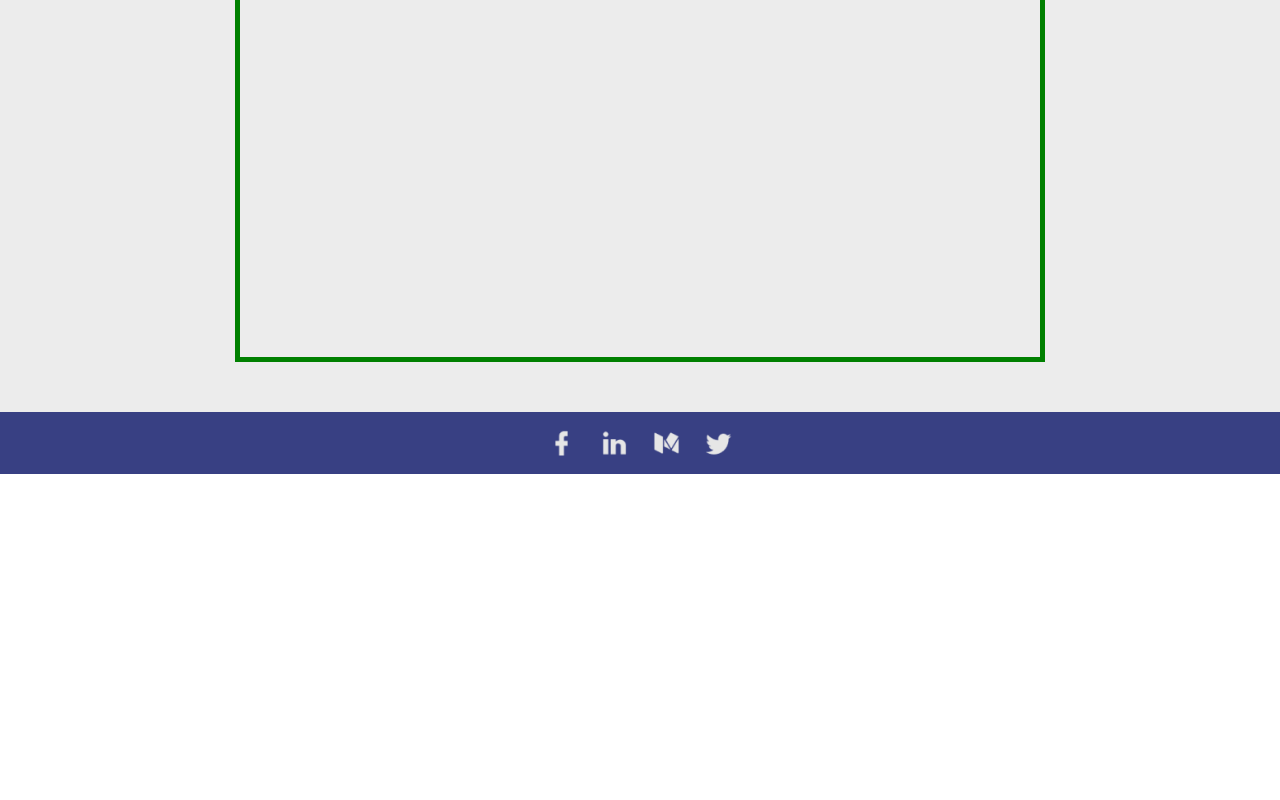
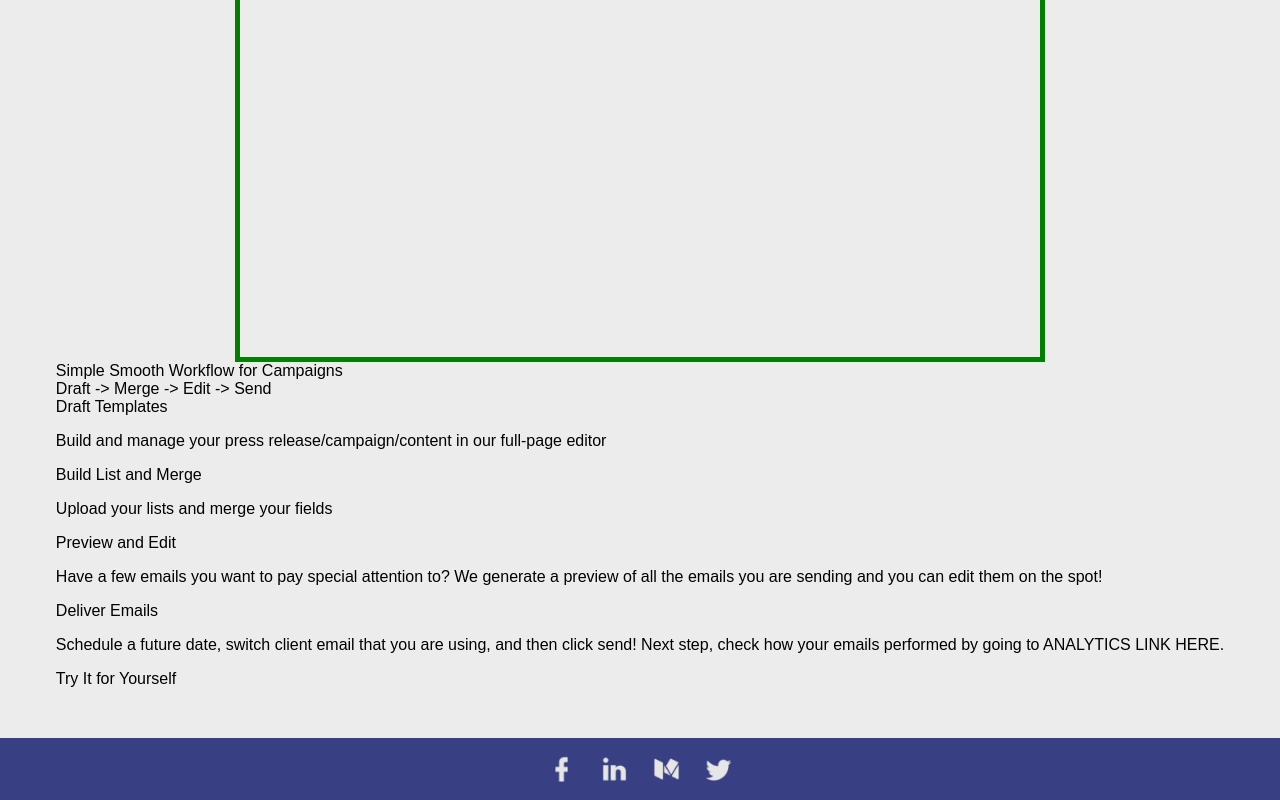
Before and after one commit to news-ai/site-revamp, a React (Create React App) app: page /products in a window 1280 px wide. Shown: the part 430-1230 px from the top of the page. Before the commit the page ends 904 px from the top, so only its background shows below. Built offline with nearby package versions, Linux system fonts and the light colour scheme.

Commit message:
copy for personalize pitch stuff

```diff
--- a/src/Home.js
+++ b/src/Home.js
@@ -17,11 +17,14 @@ import foxImg from './images/fox-mobile.png';
 import snailImg from './images/snail-mobile.png';
 import collaborateImg from './images/collaborate-mobile.png';
 import prDailyLogo from './images/pr_daily.png';
-import macbookMockup from './images/mockup_homepage_on_macbook.png';
+import macbookHomeMockup from './images/mockup_homepage_on_macbook.png';
+import macbookListMockup from './images/mockup_listpage_on_macbook.png';
 
 const BASEBLUE = '#384083';
 const BASERED = '#ff0000';
 const BASEGREEN = '#488209';
+const DEFAULT_BACKGROUND_GREY = '#ECECEC';
+const LIGHTER_BACKGROUND_GREY = '#F8F8F8';
 const RoundedInput = styled.input`
   border: none;
   font-family: 'Raleway', sans-serif;
@@ -175,7 +178,7 @@ const Home = props => {
           </div>
 
           <div className='horizontal-center'>
-            <img height={550} src={macbookMockup} />
+            <img height={550} src={macbookListMockup} />
           </div>
 
           <FeatureCard
@@ -302,7 +305,7 @@ const Home = props => {
             <div>
               <div style={{marginBottom: 10}} >
                 <div >
-                  <span style={{fontSize: '1.6em', fontWeight: 500}} >Not quite ready to dip your toe in but want to stay up-to-date on what's new with us?</span>
+                  <span style={{fontSize: '1.6em', fontWeight: 500}} >Not quite ready to dip your toe in but want to stay up-to-date on what's new?</span>
                 </div>
                 <div >
                   <span>Subscribe to Our Blog</span>
@@ -315,7 +318,7 @@ const Home = props => {
           </div>
 
           <div className='horizontal-center' style={{margin: '40px 0'}} >
-            <div>
+            <div style={{padding: '20px 40px', background: LIGHTER_BACKGROUND_GREY}} >
               <div style={{marginBottom: 10}} >
                 <div style={{textAlign: 'left'}} >
                   <span style={{fontSize: '0.8em'}} >Featured Blog Post</span>
--- a/src/ProductsPage.js
+++ b/src/ProductsPage.js
@@ -3,6 +3,43 @@ import React, { Component } from 'react';
 const DEFAULT_BACKGROUND_GREY = '#ECECEC';
 const LIGHTER_BACKGROUND_GREY = '#F8F8F8';
 const GREYFONT = '#E2E3DD';
+
+const LeftBlock = () => (
+  <div>
+
+  </div>
+  );
+
+const RightBlock = () => (
+  <div></div>
+  );
+
+
+const PersonalizeYourPitch = () => (
+  <div>
+    <div>Simple Smooth Workflow for Campaigns</div>
+    Draft -> Merge -> Edit -> Send
+    <div>
+      <div>Draft Templates</div>
+      <p>Build and manage your press release/campaign/content in our full-page editor</p>
+    </div>
+    <div>
+      <div>Build List and Merge</div>
+      <p>Upload your lists and merge your fields</p>
+    </div>
+    <div>
+      <div>Preview and Edit</div>
+      <p>Have a few emails you want to pay special attention to? We generate a preview of all the emails you are sending and you can edit them on the spot!</p>
+    </div>
+    <div>
+      <div>Deliver Emails</div>
+      <p>Schedule a future date, switch client email that you are using, and then click send! Next step, check how your emails performed by going to ANALYTICS LINK HERE.</p>
+    </div>
+    <div>
+      Try It for Yourself
+    </div>
+  </div>
+  );
 
 const ProductsPage = props => (
   <div style={{
@@ -19,6 +56,9 @@ const ProductsPage = props => (
     <div className='horizontal-center'>
       <div style={{width: 800, height: 500, border: '5px solid green'}} > PRODUCT IMAGE PLACEHOLDER HERE</div>
     </div>
+    <div className='horizontal-center'>
+      <PersonalizeYourPitch />
+    </div>
   </div>
   );
 
```
Also changed, not shown: src/images/mockup_listpage_on_macbook.png (added).
